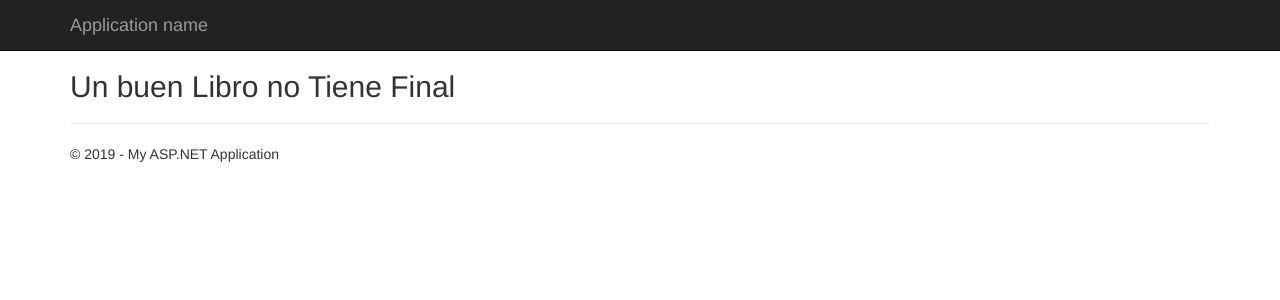
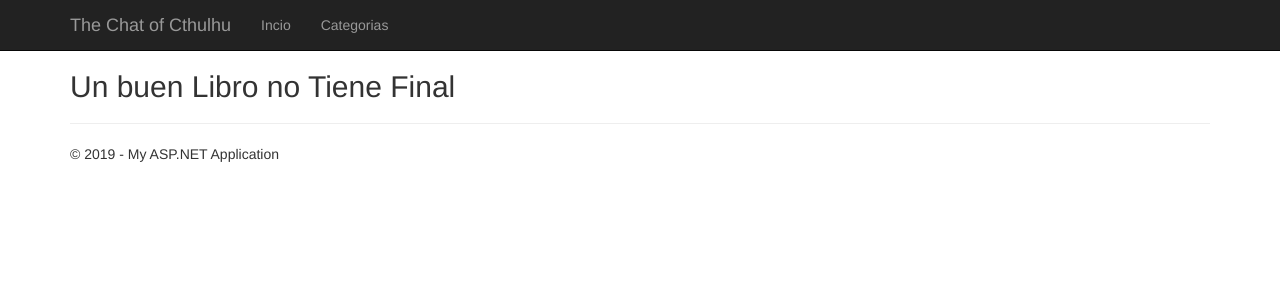
Before and after one commit to isaacbrandel/Red_social, an ASP.NET MVC app: page / in a window 1280 px wide. Shown: the top 300 px of the page. Run offline with ASP.NET Core 8 and stand-ins for ASP.NET MVC 5, Linux system fonts and the light colour scheme; the project's own start-up code is not run, and a stand-in starts its controllers and pages; some libraries are stand-ins or nearby versions.

Commit message:
agregando navegacion

```diff
--- a/The Chat Of Chutulhu (users)/The Chat of Cuthulhu (users).web/Views/Shared/_Layout.cshtml
+++ b/The Chat Of Chutulhu (users)/The Chat of Cuthulhu (users).web/Views/Shared/_Layout.cshtml
@@ -3,7 +3,7 @@
 <head>
     <meta charset="utf-8" />
     <meta name="viewport" content="width=device-width, initial-scale=1.0">
-    <title>@ViewBag.Title - My ASP.NET Application</title>
+    <title>@ViewBag.Title - The Chat of Cthulhu</title>
     <link href="~/Content/Site.css" rel="stylesheet" type="text/css" />
     <link href="~/Content/bootstrap.min.css" rel="stylesheet" type="text/css" />
     <script src="~/Scripts/modernizr-2.6.2.js"></script>
@@ -17,10 +17,16 @@
                     <span class="icon-bar"></span>
                     <span class="icon-bar"></span>
                 </button>
-                @Html.ActionLink("Application name", "Index", "Home", new { area = "" }, new { @class = "navbar-brand" })
+                @Html.ActionLink(" The Chat of Cthulhu", "Index", "Home", new { area = "" }, new { @class = "navbar-brand" })
             </div>
             <div class="navbar-collapse collapse">
                 <ul class="nav navbar-nav">
+                    <li>
+                        @Html.ActionLink("Incio","Index","Home")
+                    </li>
+                    <li>
+                        @Html.ActionLink("Categorias","Index","Categorias")
+                    </li>
                 </ul>
             </div>
         </div>
```
